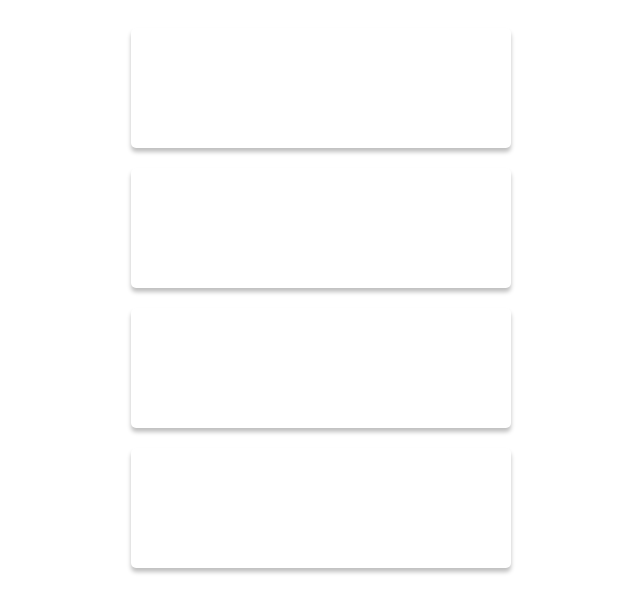
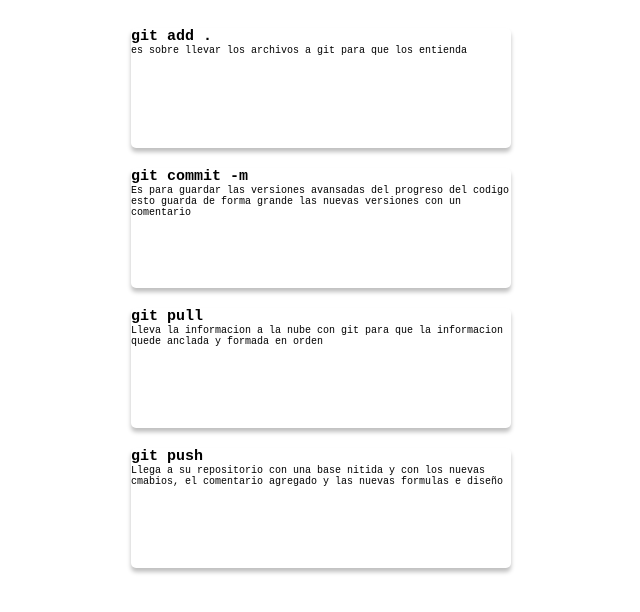
Before and after one commit to AxelAdal/Infi_Prueba, a plain HTML site: page index.html in a window 1280 px wide. Shown: the part 66-678 px from the top of the page, without its empty margins (319-959 px from the left). Drawn offline with Linux system fonts and the light colour scheme.

Commit message:
Nueva información

```diff
--- a/js/data.js
+++ b/js/data.js
@@ -6,17 +6,16 @@
     },
     {
         titulo : "git commit -m",
-        mensaje : "Preguntar por mis herramientas",
+        mensaje : `Es para guardar las versiones avansadas del progreso del codigo
+        esto guarda de forma grande las nuevas versiones con un comentario`
     },
     {
         titulo : "git pull",
-        mensaje : "Lavar el carro",
+        mensaje : "Lleva la informacion a la nube con git para que la informacion quede anclada y formada en orden",
     },
     {
         titulo : "git push",
-        mensaje : "Comer 1 fruta",
+        mensaje : "Llega a su repositorio con una base nitida y con los nuevas cmabios, el comentario agregado y las nuevas formulas e diseño",
     },
 
 ];
-
-export {data_info};
--- a/js/main.js
+++ b/js/main.js
@@ -1,7 +1,16 @@
 function pinta_cartelera(){
 
   let cj1 = document.querySelector(".caja1");
-  cj1.innerHTML = comando(data_info[0].titulo,mesaje[0].mensaje);
+  cj1.innerHTML = comando(data_info[0].titulo,data_info[0].mensaje);
+
+  let cj2 = document.querySelector(".caja2");
+  cj2.innerHTML = comando(data_info[1].titulo,data_info[1].mensaje);
+
+  let cj3 = document.querySelector(".caja3");
+  cj3.innerHTML = comando(data_info[2].titulo,data_info[2].mensaje);
+
+  let cj4 = document.querySelector(".caja4");
+  cj4.innerHTML = comando(data_info[3].titulo,data_info[3].mensaje);
 
 }
 
```
Also changed, not shown: index.html (+1 -2 lines).
